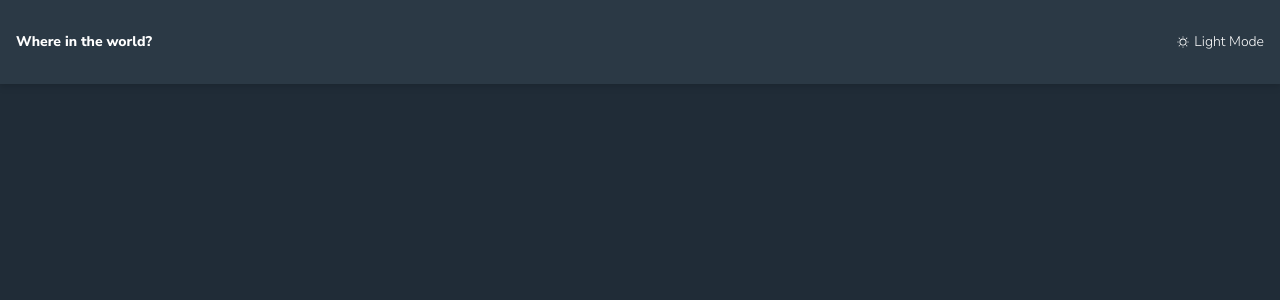
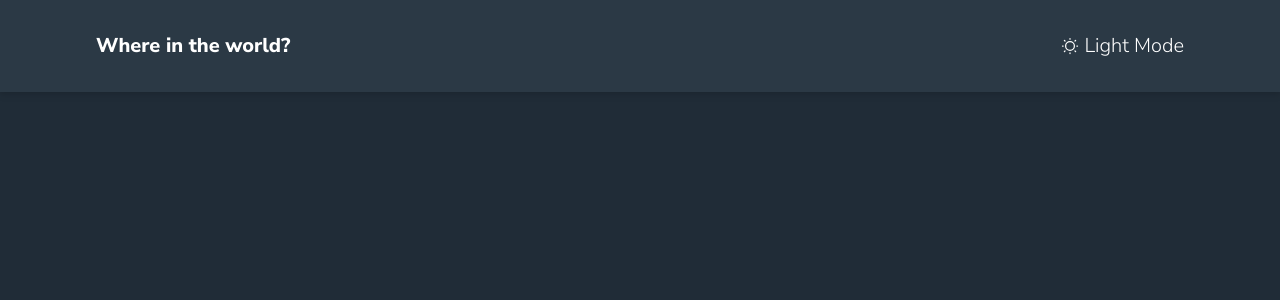
Before and after one commit to Azzyew/countries-challenge, a Next.js app: page / in a window 1280 px wide. Shown: the top 300 px of the page. Built offline with nearby package versions, Linux system fonts and the light colour scheme.

Commit message:
style: adds responsiveness to header

```diff
--- a/src/app/page.tsx
+++ b/src/app/page.tsx
@@ -11,7 +11,7 @@ export default function Home() {
   }
 
   return (
-    <main className={`flex flex-col text-sm items-center justify-between h-dvh w-full ${darkMode ? "dark" : "light"}`}>
+    <main className={`flex flex-col text-sm items-center justify-between h-dvh w-full md:text-base lg:text-lg xl:text-xl ${darkMode ? "dark" : "light"}`}>
       <Header darkMode={darkMode} toggleDarkMode={toggleDarkMode} />
     </main>
   )
--- a/src/components/header.tsx
+++ b/src/components/header.tsx
@@ -7,7 +7,7 @@ type HeaderProps = {
 
 export function Header({darkMode, toggleDarkMode}: HeaderProps) {
   return(
-    <nav className="flex justify-between w-full px-4 py-8 bg-white drop-shadow-md dark:bg-primary-300">
+    <nav className="flex justify-between w-full px-4 py-8 bg-white drop-shadow-md dark:bg-primary-300 md:px-8 lg:px-16 xl:px-24">
       <h1 className="font-bold">Where in the world?</h1>
       <button className="flex items-center" onClick={toggleDarkMode}>
         {darkMode ?
```
